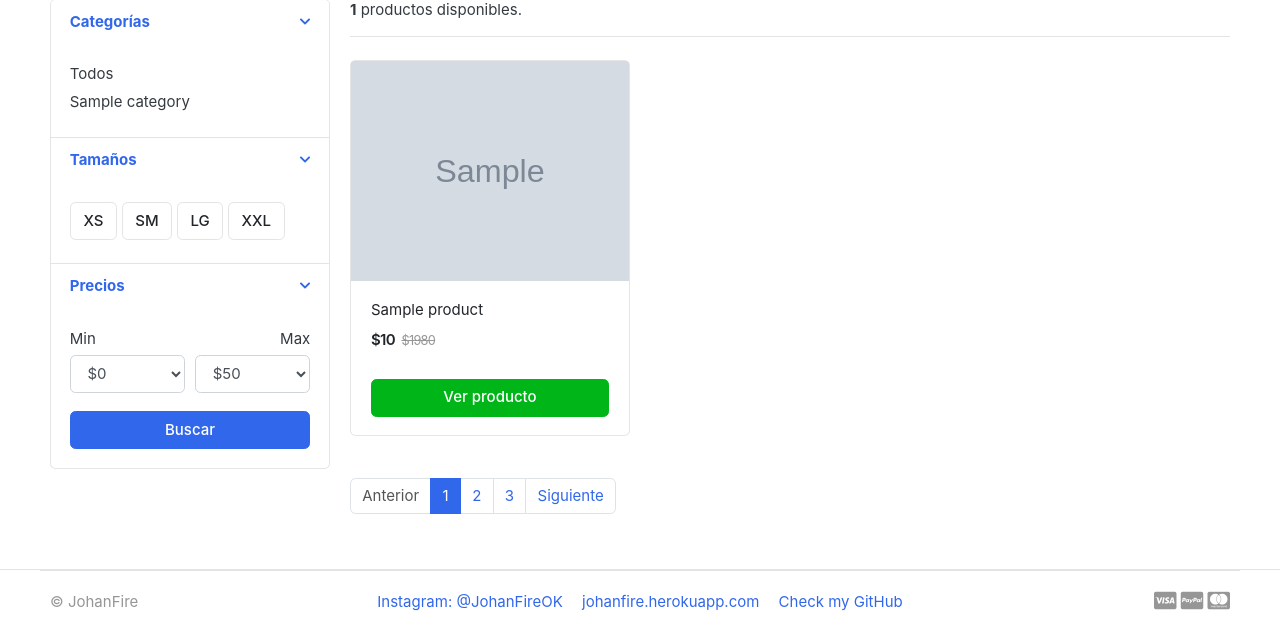
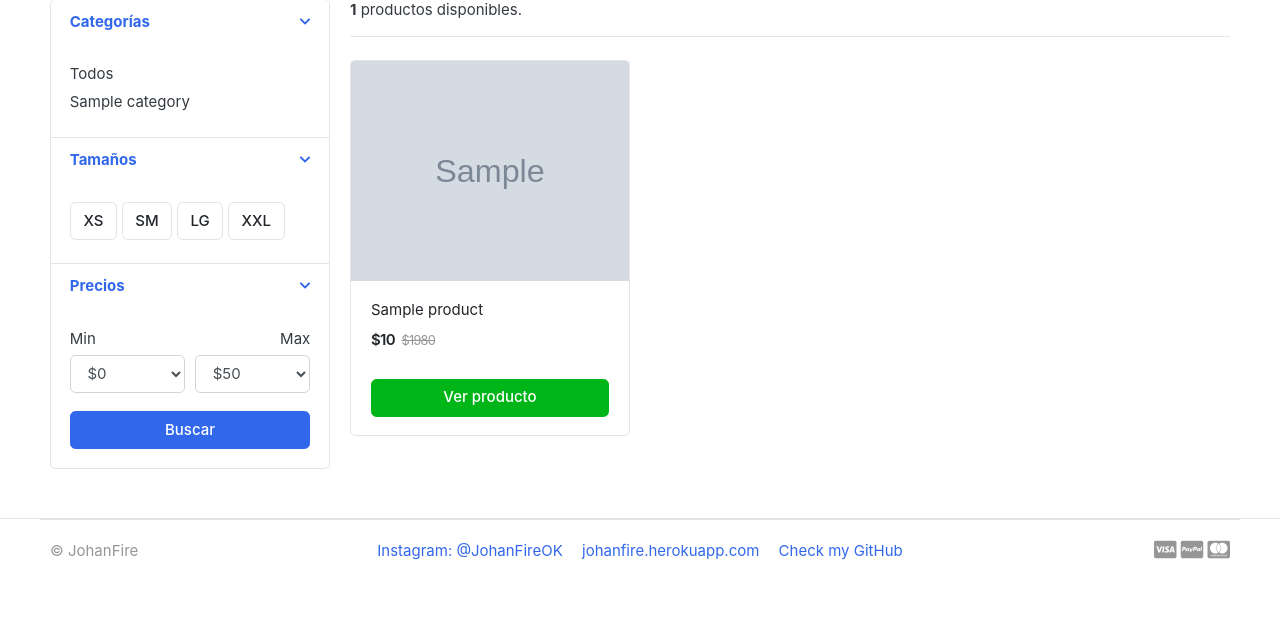
Before and after one commit to JohanFire/Django_Ecommerce, a Django app: page /store/ in a window 1280 px wide. Shown: the part 159-800 px from the top of the page. Run offline with Django 3.2, Linux system fonts and the light colour scheme; tables that the repository leaves empty hold one stand-in row (values such as "Sample post"); grey boxes marked "Sample" are stand-in pictures; some web fonts are replaced.

Commit message:
Setting Pagination in buttons of pages

```diff
--- a/ecommerce_django/templates/store/store.html
+++ b/ecommerce_django/templates/store/store.html
@@ -21,7 +21,7 @@
                         <h6 class="title">Categorías</h6>
                     </a>
             </header>
-            <div class="filter-content collapse show" id="collapse_1" style="">
+            <div class="filter-content collapse show" id="collapse_1">
                 <div class="card-body">
 
                     <ul class="list-menu">
@@ -42,7 +42,7 @@
                     <h6 class="title">Tamaños </h6>
                 </a>
             </header>
-            <div class="filter-content collapse show" id="collapse_4" style="">
+            <div class="filter-content collapse show" id="collapse_4">
                 <div class="card-body">
                   <label class="checkbox-btn">
                     <input type="checkbox">
@@ -74,7 +74,7 @@
                     <h6 class="title">Precios </h6>
                 </a>
             </header>
-            <div class="filter-content collapse show" id="collapse_3" style="">
+            <div class="filter-content collapse show" id="collapse_3">
                 <div class="card-body">
 
                     <div class="form-row">
@@ -147,13 +147,34 @@
 
 
     <nav class="mt-4" aria-label="Page navigation sample">
-      <ul class="pagination">
-        <li class="page-item disabled"><a class="page-link" href="#">Anterior</a></li>
-        <li class="page-item active"><a class="page-link" href="#">1</a></li>
-        <li class="page-item"><a class="page-link" href="#">2</a></li>
-        <li class="page-item"><a class="page-link" href="#">3</a></li>
-        <li class="page-item"><a class="page-link" href="#">Siguiente</a></li>
-      </ul>
+
+        <!-- show the paginator only if there are more products -->
+        {% if products.has_other_pages %}
+            <ul class="pagination">
+                {% if products.has_previous %}
+                <li class="page-item"><a class="page-link" href="?page={{products.previous_page_numer}}">Anterior</a></li>
+                {% else %}
+                <li class="page-item disabled"><a class="page-link" href="#">Anterior</a></li>
+                {% endif %}
+
+                <!-- loop number of pages -->
+                {% for page in products.paginator.page_range %}
+                    <!-- if is in certain page, active the color of button -->
+                    {% if products.number == page %}
+                        <li class="page-item active"><a class="page-link" href="#">{{page}}</a></li>
+                    {% else %}
+                        <li class="page-item"><a class="page-link" href="?page={{page}}">{{page}}</a></li>
+                    {% endif %}
+                {% endfor %}
+
+                {% if products.has_next %}
+                    <li class="page-item"><a class="page-link" href="?page={{products.next_page_number}}">Siguiente</a></li>
+                {% else %}
+                    <li class="page-item disabled"><a class="page-link" href="#">Siguiente</a></li>
+                {% endif %}
+            </ul>
+        {% endif %}
+
     </nav>
 
         </main> <!-- col.// -->
```
